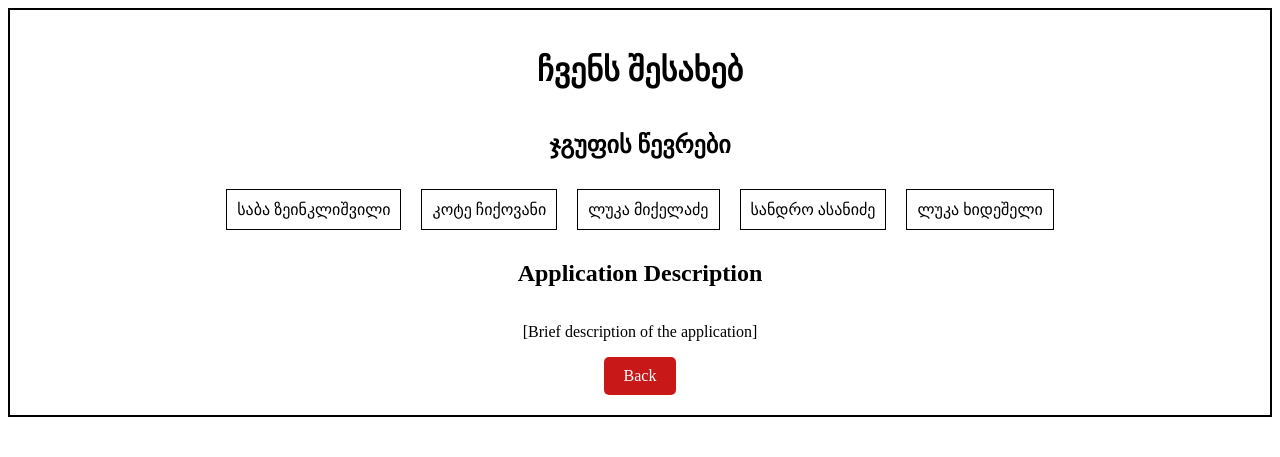
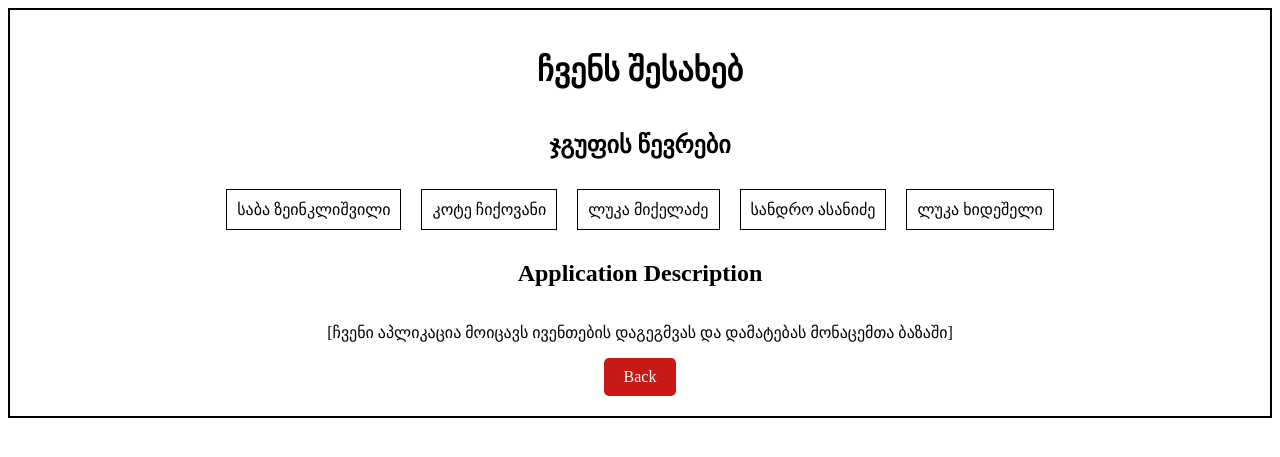
Before and after one commit to lluukkaa01/Events_app, a Flask app: template templates/about.html in a window 1280 px wide. Shown: the top 457 px of the page. Run offline with Flask 3, Linux system fonts and the light colour scheme; the template is opened without the code that fills it, so the values that code supplies are empty.

Commit message:
Update about.html

```diff
--- a/templates/about.html
+++ b/templates/about.html
@@ -58,7 +58,7 @@
         <li>ლუკა ხიდეშელი</li>
         </ul>
         <h2>Application Description</h2>
-        <p>[Brief description of the application]</p>
+        <p>[ჩვენი აპლიკაცია მოიცავს ივენთების დაგეგმვას და დამატებას მონაცემთა ბაზაში]</p>
         <a href="{{ url_for('index') }}" class="BackButton">Back</a>
     </body>
 </html>
```
